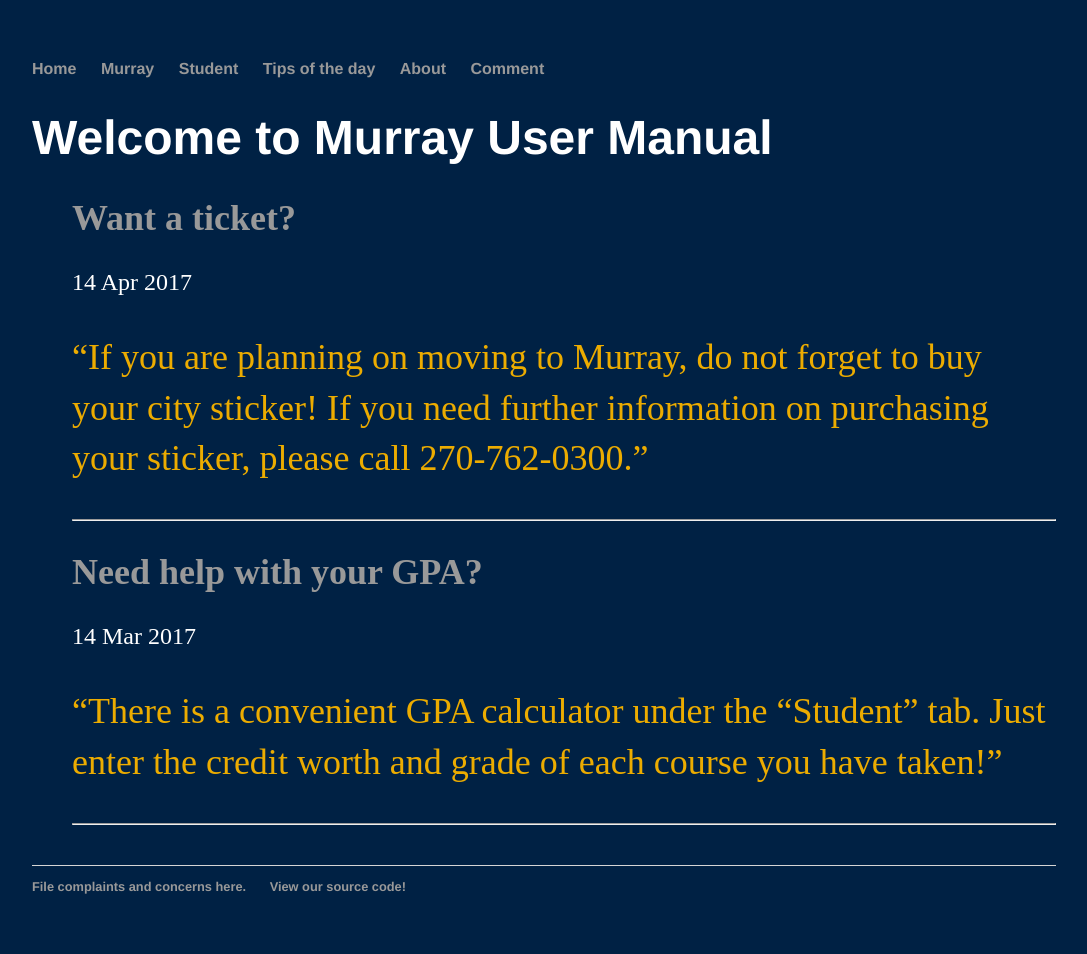
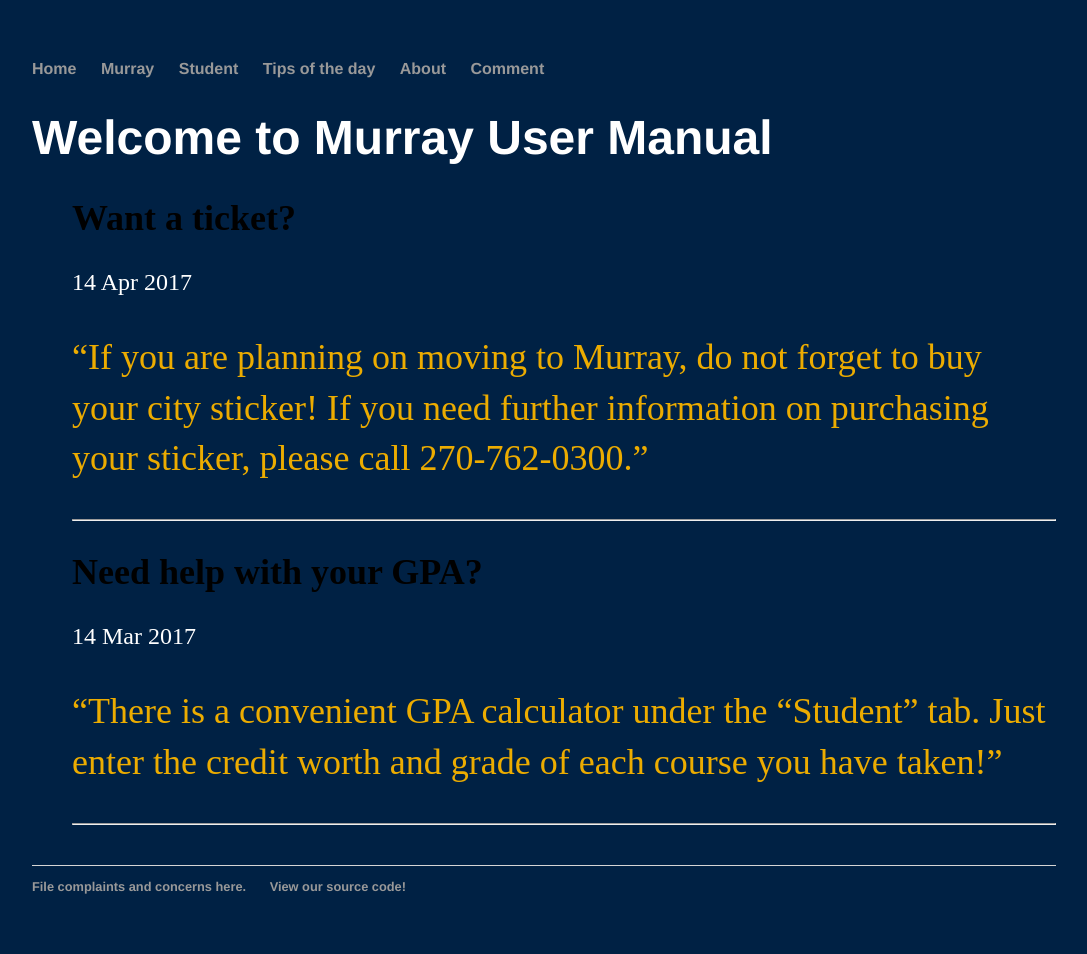
Before and after one commit to rowen2/rowen2.github.io, a Jekyll site: the page built from index.html, in a window 1280 px wide. Shown: the whole page, without its empty margins (96-1183 px from the left). Built offline with Jekyll 4.4.1, drawn with Linux system fonts in a browser that asks for light colours.

Commit message:
Update main.css

```diff
--- a/css/main.css
+++ b/css/main.css
@@ -40,7 +40,7 @@ h1 {
     font-family:'Helvetica', 'Arial', 'Sans-Serif';
 }
 h2 a{
-    color: #999;
+    color: #000
 }
 p {
     font-size: 1.5em;
```
